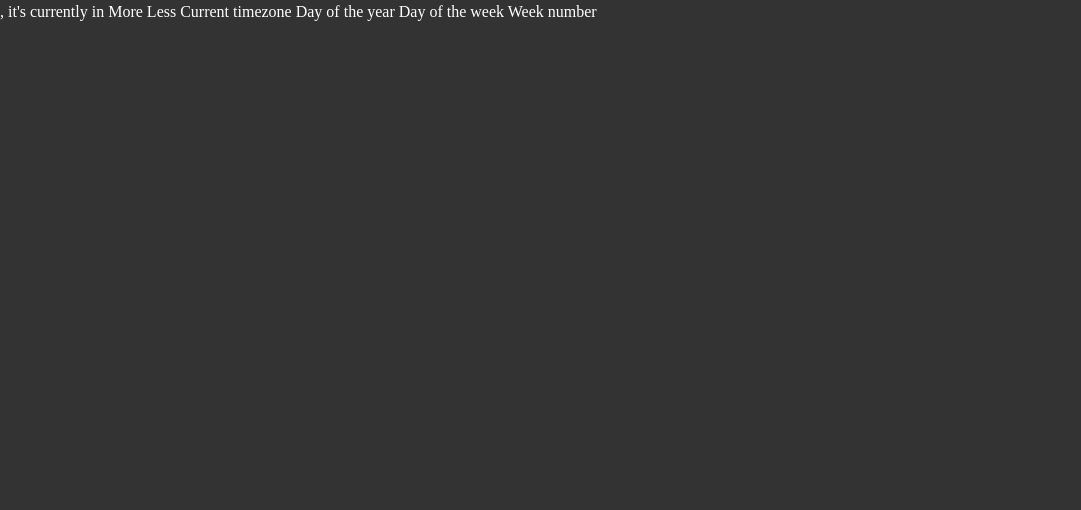
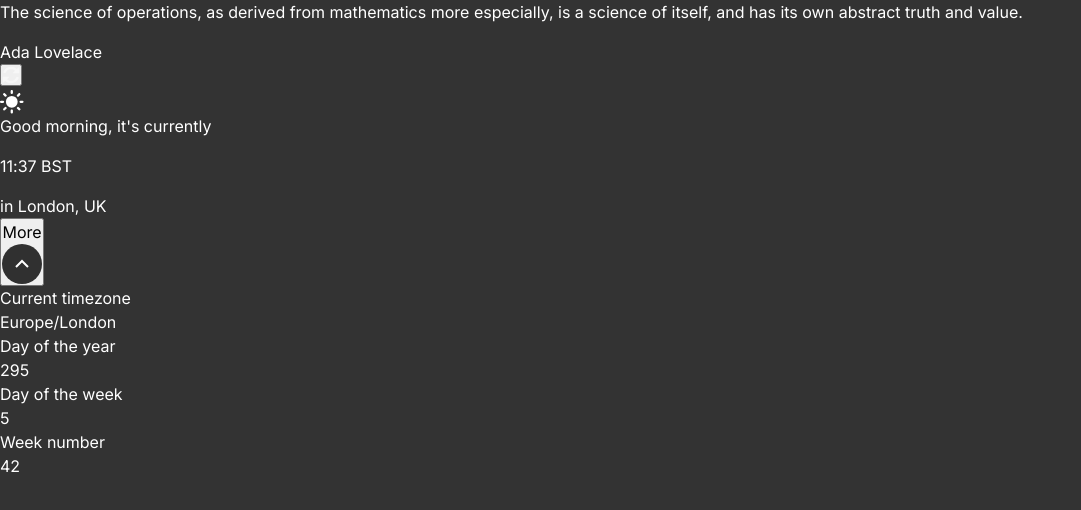
Before and after one commit to karolbanat/clock-app, a plain HTML site: page index.html in a window 1280 px wide. Shown: the whole page, without its empty margins (0-1081 px from the left). Drawn offline with Linux system fonts and the light colour scheme.

Commit message:
HTML structure

```diff
--- a/index.html
+++ b/index.html
@@ -2,41 +2,97 @@
 <html lang="en">
 
 <head>
-    <meta charset="UTF-8">
-    <meta name="viewport"
-          content="width=device-width, initial-scale=1.0">
+	<meta charset="UTF-8">
+	<meta name="viewport" content="width=device-width, initial-scale=1.0">
 
-    <link rel="icon"
-          type="image/png"
-          sizes="32x32"
-          href="./dist/assets/favicon-32x32.png">
+	<meta name="desscription" content="Get your current location time details.">
 
-    <link rel="preconnect"
-          href="https://fonts.googleapis.com">
-    <link rel="preconnect"
-          href="https://fonts.gstatic.com"
-          crossorigin>
-    <link href="https://fonts.googleapis.com/css2?family=Inter:wght@300;400;700&display=swap"
-          rel="stylesheet">
+	<link rel="icon" type="image/png" sizes="32x32" href="./dist/assets/favicon-32x32.png">
 
-    <link rel="stylesheet"
-          href="./dist/css/main.min.css">
+	<link rel="preconnect" href="https://fonts.googleapis.com">
+	<link rel="preconnect" href="https://fonts.gstatic.com" crossorigin>
+	<link href="https://fonts.googleapis.com/css2?family=Inter:wght@300;400;700&display=swap" rel="stylesheet">
 
-    <title>Frontend Mentor | Clock App</title>
+	<link rel="stylesheet" href="./dist/css/main.min.css">
+
+	<title>Frontend Mentor | Clock App</title>
 </head>
 
 <body>
-    , it's currently
 
-    in
+	<main>
+		<section data-time="daytime" id="clock-app" class="clock-app">
+			<h1 class="visually-hidden">Clock app</h1>
+			<div class="container">
+				<div class="clock-app__header">
+					<div id="quote-generator" class="quote-generator">
+						<figure class="flow">
+							<blockquote id="quote" class="quote-generator__quote">The science of operations, as derived
+								from
+								mathematics more especially, is a science of itself, and has its own abstract truth and
+								value.</blockquote>
+							<figcaption id="quote-author" class="quote-generator__author">Ada Lovelace</figcaption>
+						</figure>
+						<button aria-label="Refresh quote"
+								data-action="quote-refresh"
+								class="quote-generator__refresh-button">
+							<img src="./dist/assets/desktop/icon-refresh.svg" alt="">
+						</button>
+					</div>
 
-    More
-    Less
+					<div class="time-info">
+						<div class="flow">
+							<p class="time-info__greeting">
+								<img src="./dist/assets/desktop/icon-sun.svg"
+									 alt=""
+									 id="time-of-day-icon"
+									 class="time-info__icon">
+								Good <span id="greeting">morning</span>, it's currently
+							</p>
+							<p class="time-info__time">
+								<span id="current-time">11:37</span>
+								<span id="timezone" class="time-info__timezone">BST</span>
+							</p>
+							<p class="location">in <span id="location">London, UK</span></p>
+						</div>
+						<button data-action="toggle-details"
+								class="details-toggle">
+							<span id="details-cta-text">More</span> <span class="visually-hidden">details</span>
+							<img src="./dist/assets/desktop/icon-arrow-up.svg" alt="" id="details-cta-icon">
+						</button>
+					</div>
+				</div>
+			</div>
 
-    Current timezone
-    Day of the year
-    Day of the week
-    Week number
+			<div id="time-details" class="details">
+				<div class="container">
+					<div class="details__layout">
+						<div class="details__column">
+							<div class="info-group">
+								<p class="info-group__label">Current timezone</p>
+								<p data-details="timezone" class="info-group__data">Europe/London</p>
+							</div>
+							<div class="info-group">
+								<p class="info-group__label">Day of the year</p>
+								<p data-details="day-of-year" class="info-group__data">295</p>
+							</div>
+						</div>
+						<div class="details__column">
+							<div class="info-group">
+								<p class="info-group__label">Day of the week</p>
+								<p data-details="day-of-week" class="info-group__data">5</p>
+							</div>
+							<div class="info-group">
+								<p class="info-group__label">Week number</p>
+								<p data-details="week-number" class="info-group__data">42</p>
+							</div>
+						</div>
+					</div>
+				</div>
+			</div>
+		</section>
+	</main>
+
 </body>
 
 </html>
--- a/src/sass/base/_base.scss
+++ b/src/sass/base/_base.scss
@@ -1,4 +1,5 @@
 body {
+	font-family: var(--ff-primary);
 	font-weight: var(--fw-400);
 	color: var(--clr-neutral-100);
 	background-color: var(--clr-neutral-700); // fallback if image won't load
```
Also changed, not shown: dist/css/main.min.css.
